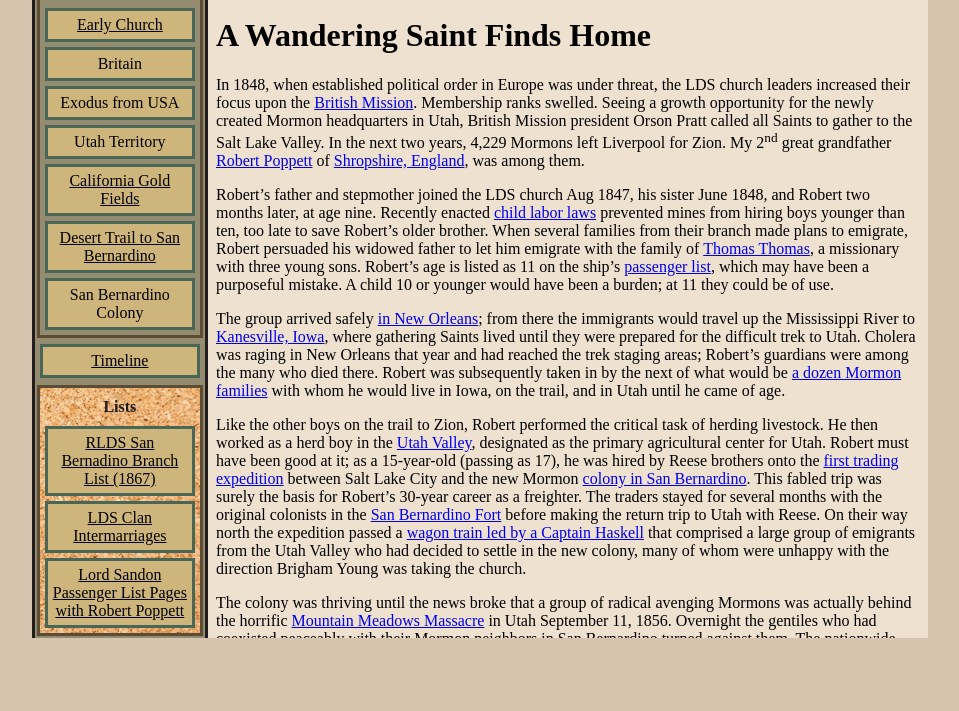
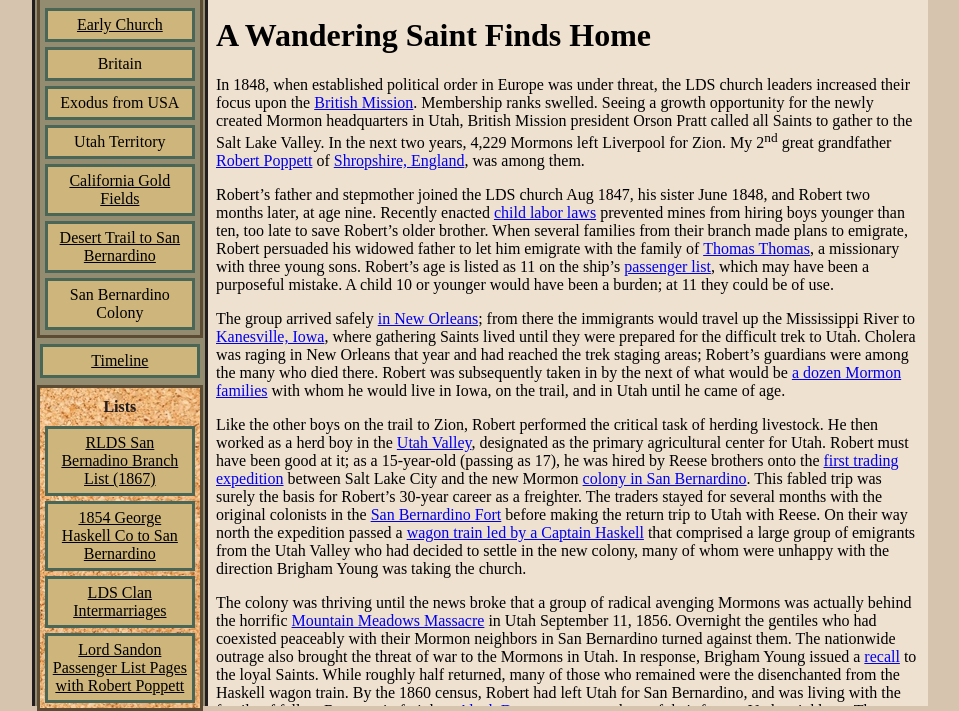
Before and after one commit to seeegma/seeegma.github.io, a plain HTML site: page index.html in a window 1280 px wide. Shown: the part 214-925 px from the top of the page, without its empty margins (160-1119 px from the left). Before the commit the page ends 852 px from the top, so only its background shows below. Drawn offline with Linux system fonts and the light colour scheme.

Commit message:
re-add haskell train list to bulletin board

```diff
--- a/index.html
+++ b/index.html
@@ -120,6 +120,7 @@
 				<div class="sidebar-section" id="bulletin-board">
 					<div class="sidebar-entry-title"><b>Lists</b></div>
 					<div class="sidebar-entry-link"><a href="/resources/lists/rlds-san-bernadino-1867-branch-pages-18-23.pdf" target="_blank">RLDS San Bernadino Branch List (1867)</a></div>
+					<div class="sidebar-entry-link"><a href="/resources/lists/haskell-train/index.html" target="the_frame">1854 George Haskell Co to San Bernardino</a></div>
 					<div class="sidebar-entry-link"><a href="/resources/lists/lds-clan-intermarriages/index.html" target="the_frame">LDS Clan Intermarriages</a></div>
 					<div class="sidebar-entry-link"><a href="/resources/lists/lord-sandon-passenger-list-page-with-robert-poppett/index.html" target="the_frame">Lord Sandon Passenger List Pages with Robert Poppett</a></div>
 				</div>
```
